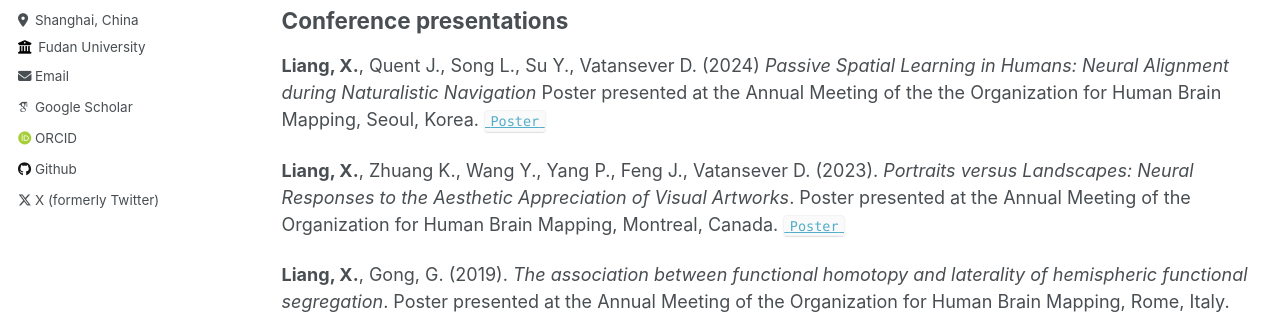
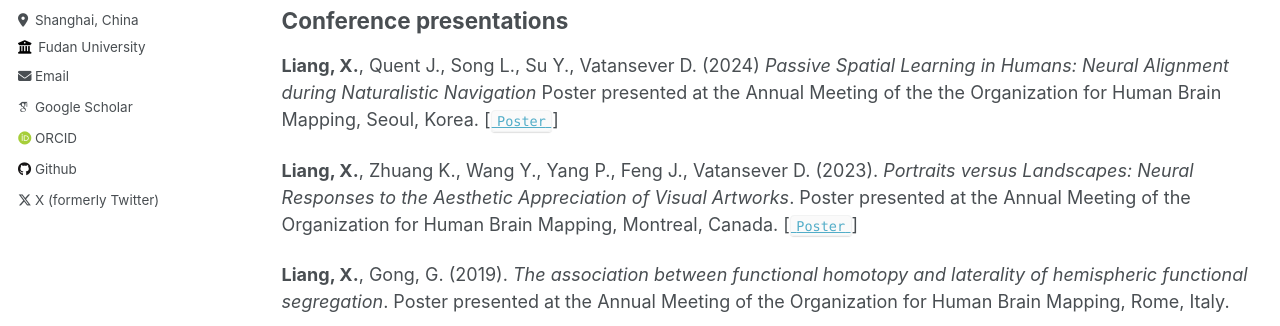
Before and after one commit to liang-xinyu/liang-xinyu.github.io, a Jekyll site: the page built from _pages/talks.md, in a window 1280 px wide and 1294 px high. Shown: the part 262-588 px from the top of the window. Built offline with Jekyll 4.4.1, drawn with Linux system fonts in a browser that asks for light colours; some web fonts are replaced.

Commit message:
Update talks.md

```diff
--- a/_pages/talks.md
+++ b/_pages/talks.md
@@ -14,9 +14,9 @@ author_profile: true
 ---
 ## Conference presentations
 
-**Liang, X.**, Quent J., Song L., Su Y., Vatansever D. (2024) *Passive Spatial Learning in Humans: Neural Alignment during Naturalistic Navigation* Poster presented at the Annual Meeting of the the Organization for Human Brain Mapping, Seoul, Korea. [`Poster`](https://liang-xinyu.github.io/files/LXY_OHBM_Poster_2024.pdf)
+**Liang, X.**, Quent J., Song L., Su Y., Vatansever D. (2024) *Passive Spatial Learning in Humans: Neural Alignment during Naturalistic Navigation* Poster presented at the Annual Meeting of the the Organization for Human Brain Mapping, Seoul, Korea. [[`Poster`](https://liang-xinyu.github.io/files/LXY_OHBM_Poster_2024.pdf)]
 
-**Liang, X.**, Zhuang K., Wang Y., Yang P., Feng J., Vatansever D. (2023). *Portraits versus Landscapes: Neural Responses to the Aesthetic Appreciation of Visual Artworks*. Poster presented at the Annual Meeting of the Organization for Human Brain Mapping, Montreal, Canada. [`Poster`](https://liang-xinyu.github.io/files/LXY_OHBM_Poster_2023.pdf)
+**Liang, X.**, Zhuang K., Wang Y., Yang P., Feng J., Vatansever D. (2023). *Portraits versus Landscapes: Neural Responses to the Aesthetic Appreciation of Visual Artworks*. Poster presented at the Annual Meeting of the Organization for Human Brain Mapping, Montreal, Canada. [[`Poster`](https://liang-xinyu.github.io/files/LXY_OHBM_Poster_2023.pdf)]
 
 **Liang, X.**, Gong, G. (2019). *The association between functional homotopy and laterality of hemispheric functional segregation*. Poster presented at the Annual Meeting of the Organization for Human Brain Mapping, Rome, Italy.
 
```
